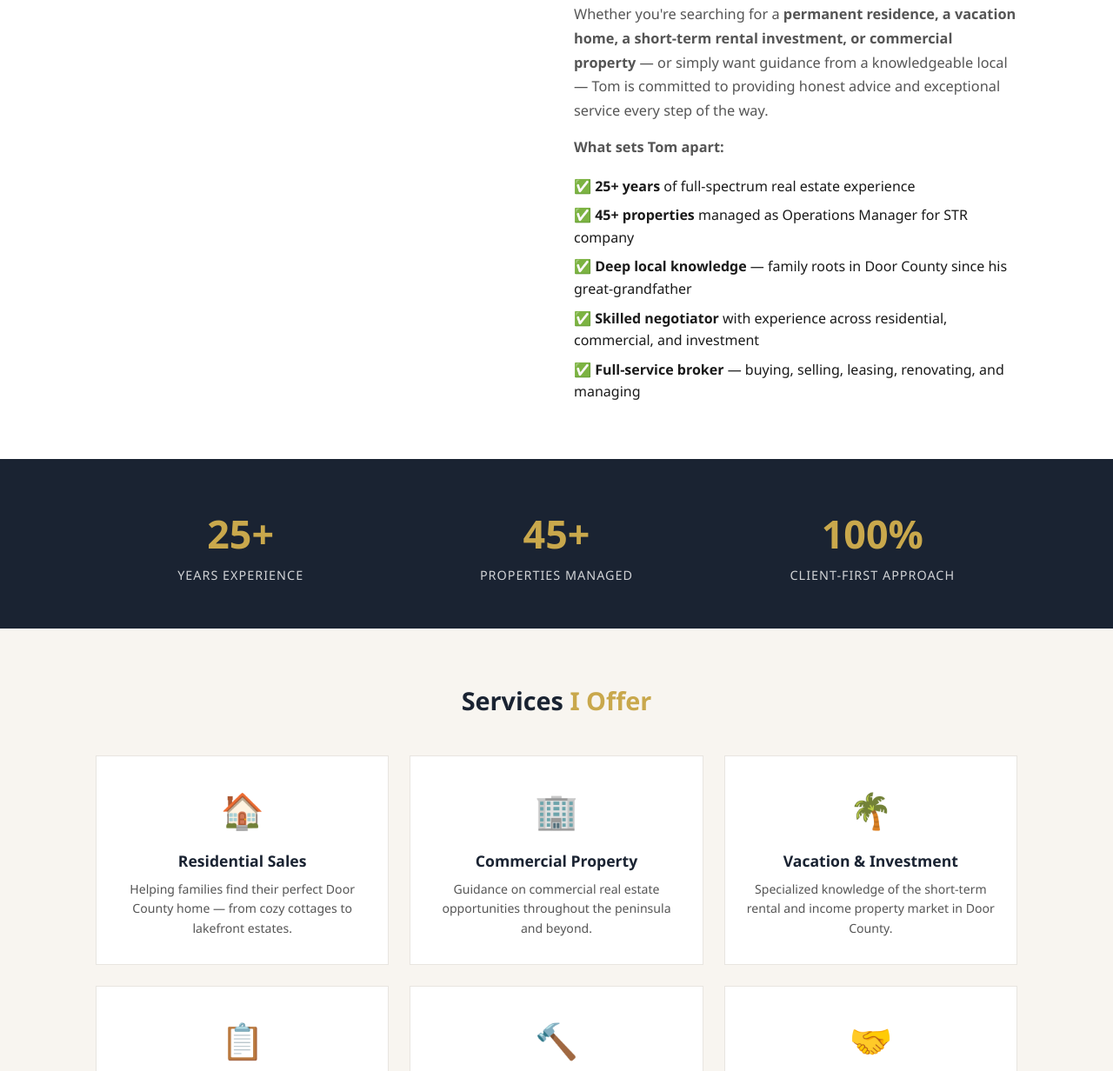
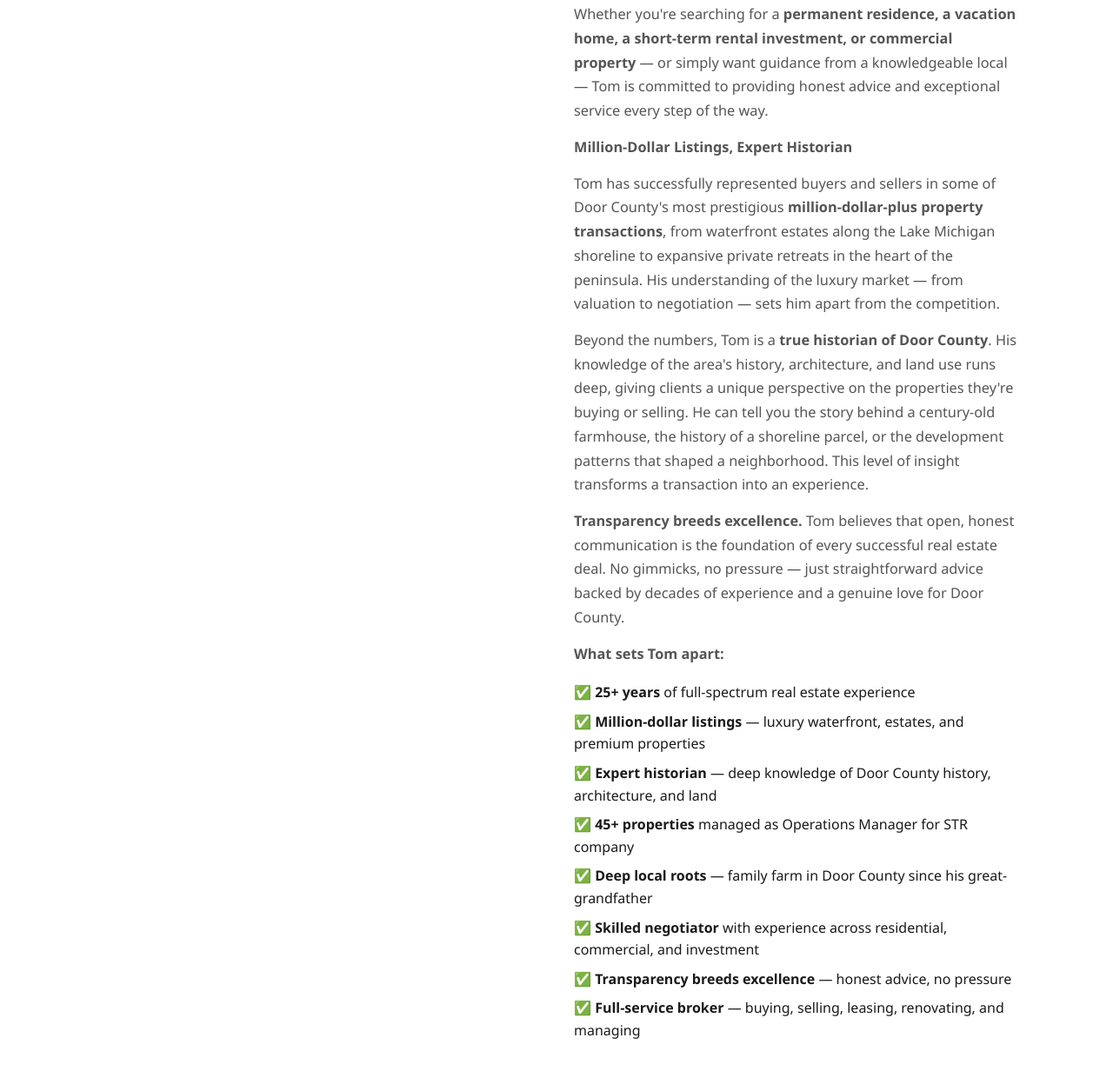
Before and after one commit to doorcountyreal/tom-reynolds-realtor, a plain HTML site: page index.html in a window 1280 px wide. Shown: the part 1270-2502 px from the top of the page at 87% size. Drawn offline with Linux system fonts and the light colour scheme.

Commit message:
Add Tom's real headshot, million-dollar listings, historian expertise, transparency

```diff
--- a/index.html
+++ b/index.html
@@ -107,7 +107,7 @@
 <!-- Hero -->
 <section class="hero">
   <div class="container">
-    <img class="headshot" src="https://images.unsplash.com/photo-1507003211169-0a1dd7228f2d?w=200&q=80" alt="Tom Reynolds">
+    <img class="headshot" src="tom-headshot.jpg" alt="Tom Reynolds">
     <div class="badge">Coldwell Banker Real Estate Group</div>
     <h1>Tom <span>Reynolds</span></h1>
     <div class="subtitle">Broker Associate — 25+ Years of Door County Expertise</div>
@@ -130,12 +130,22 @@
 
       <p>Whether you're searching for a <strong>permanent residence, a vacation home, a short-term rental investment, or commercial property</strong> — or simply want guidance from a knowledgeable local — Tom is committed to providing honest advice and exceptional service every step of the way.</p>
 
+      <p><strong>Million-Dollar Listings, Expert Historian</strong></p>
+      <p>Tom has successfully represented buyers and sellers in some of Door County's most prestigious <strong>million-dollar-plus property transactions</strong>, from waterfront estates along the Lake Michigan shoreline to expansive private retreats in the heart of the peninsula. His understanding of the luxury market — from valuation to negotiation — sets him apart from the competition.</p>
+
+      <p>Beyond the numbers, Tom is a <strong>true historian of Door County</strong>. His knowledge of the area's history, architecture, and land use runs deep, giving clients a unique perspective on the properties they're buying or selling. He can tell you the story behind a century-old farmhouse, the history of a shoreline parcel, or the development patterns that shaped a neighborhood. This level of insight transforms a transaction into an experience.</p>
+
+      <p><strong>Transparency breeds excellence.</strong> Tom believes that open, honest communication is the foundation of every successful real estate deal. No gimmicks, no pressure — just straightforward advice backed by decades of experience and a genuine love for Door County.</p>
+
       <p><strong>What sets Tom apart:</strong></p>
       <ul style="list-style:none; padding:0;">
         <li style="padding:4px 0;">✅ <strong>25+ years</strong> of full-spectrum real estate experience</li>
+        <li style="padding:4px 0;">✅ <strong>Million-dollar listings</strong> — luxury waterfront, estates, and premium properties</li>
+        <li style="padding:4px 0;">✅ <strong>Expert historian</strong> — deep knowledge of Door County history, architecture, and land</li>
         <li style="padding:4px 0;">✅ <strong>45+ properties</strong> managed as Operations Manager for STR company</li>
-        <li style="padding:4px 0;">✅ <strong>Deep local knowledge</strong> — family roots in Door County since his great-grandfather</li>
+        <li style="padding:4px 0;">✅ <strong>Deep local roots</strong> — family farm in Door County since his great-grandfather</li>
         <li style="padding:4px 0;">✅ <strong>Skilled negotiator</strong> with experience across residential, commercial, and investment</li>
+        <li style="padding:4px 0;">✅ <strong>Transparency breeds excellence</strong> — honest advice, no pressure</li>
         <li style="padding:4px 0;">✅ <strong>Full-service broker</strong> — buying, selling, leasing, renovating, and managing</li>
       </ul>
     </div>
```
Also changed, not shown: tom-headshot.jpg (added).
